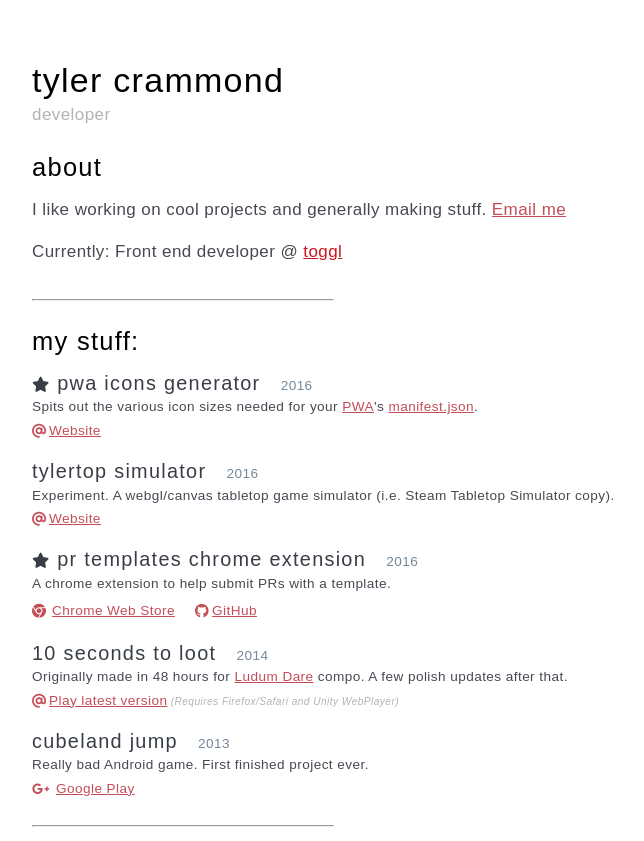
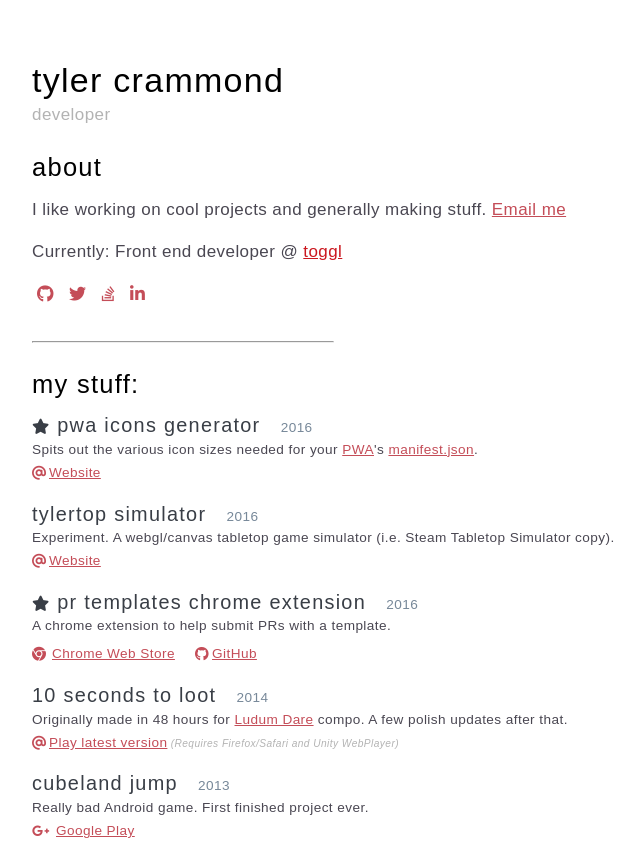
Before and after one commit to tcrammond/tcrammond-website, a website: page public/index.html in a window 1280 px wide. Shown: the top 841 px of the page, without its empty margins (27-671 px from the left). Drawn offline with Linux system fonts and the light colour scheme.

Commit message:
Add social links

```diff
--- a/public/css/main.css
+++ b/public/css/main.css
@@ -127,6 +127,10 @@
   font-size: 0.9rem;
 }
 
+.social > a {
+  padding: 5px;
+}
+
 .link--toggl, .link--toggl:visited {
   color: #cb171f;
 }
--- a/public/index.html
+++ b/public/index.html
@@ -23,6 +23,12 @@
           <p>
             Currently: Front end developer @ <a class="link--toggl" href="https://toggl.com" target="_blank">toggl</a>
           </p>
+          <div class="social">
+            <a href="https://github.com/tcrammond" target=_blank><i class="fa fa-github"></i></a>
+            <a href="https://twitter.com/TylerCrammond" target=_blank><i class="fa fa-twitter"></i></a>
+            <a href="http://stackoverflow.com/users/3256576/tyler-crammond" target=_blank><i class="fa fa-stack-overflow"></i></a>
+            <a href="https://www.linkedin.com/in/tylercrammond" target=_blank><i class="fa fa-linkedin"></i></a>
+          </div>
         </div>
 
         <hr>
```
